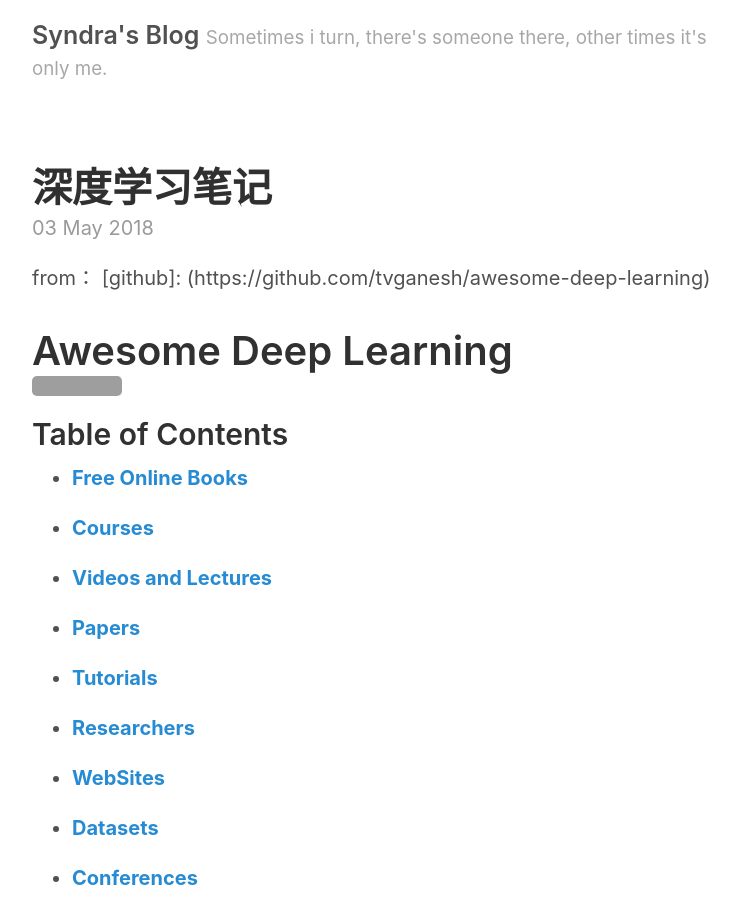
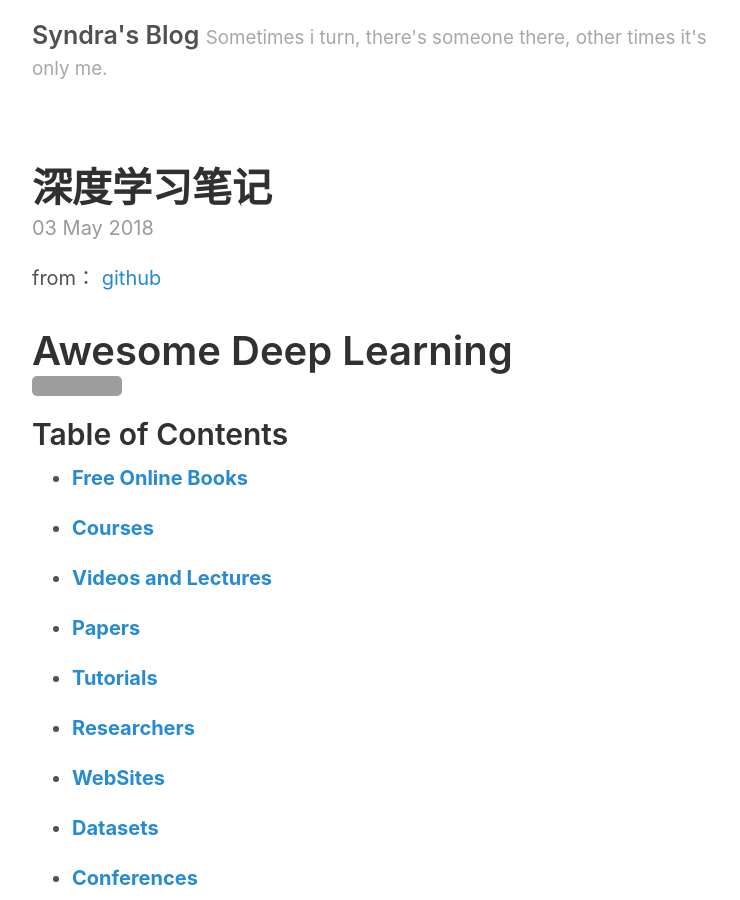
Before and after one commit to wenmore/wenmore.github.io, a Jekyll site: the page built from _posts/2018-05-03-deeplearning.md, in a window 1280 px wide and 900 px high. Shown: the whole window, without its empty margins (258-998 px from the left). Built offline with Jekyll 4.4.1, drawn with Linux system fonts in a browser that asks for light colours; grey boxes are pictures that could not be loaded.

Commit message:
Update 2018-05-03-deeplearning.md

```diff
--- a/_posts/2018-05-03-deeplearning.md
+++ b/_posts/2018-05-03-deeplearning.md
@@ -5,7 +5,7 @@ key: 20180503
 tags: deep learning
 ---
 
-from： [github]: (https://github.com/tvganesh/awesome-deep-learning)
+from： [github](https://github.com/tvganesh/awesome-deep-learning)
 
 # Awesome Deep Learning [![Awesome](https://cdn.rawgit.com/sindresorhus/awesome/d7305f38d29fed78fa85652e3a63e154dd8e8829/media/badge.svg)](https://github.com/sindresorhus/awesome)
 
```
